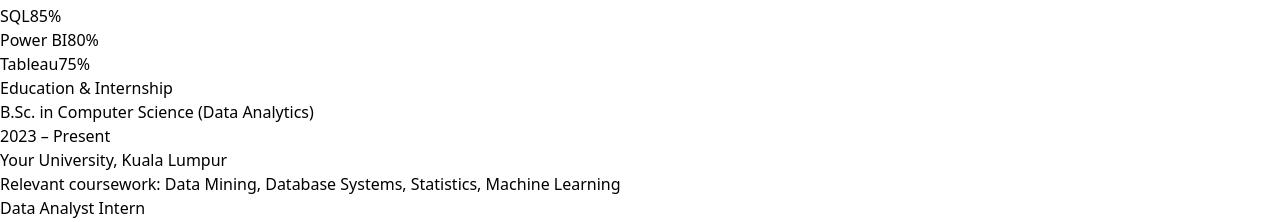
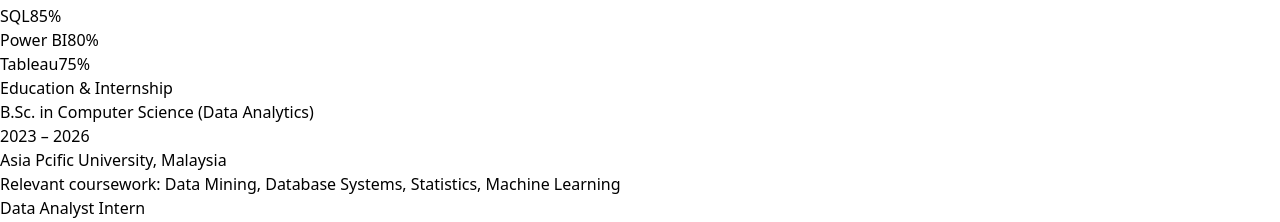
Before and after one commit to 21rafael-john/portfolio_john, a Next.js app: page / in a window 1280 px wide. Shown: the part 860-1082 px from the top of the page. Built offline with nearby package versions, Linux system fonts and the light colour scheme.

Commit message:
Update page.tsx

```diff
--- a/app/page.tsx
+++ b/app/page.tsx
@@ -19,7 +19,7 @@
   availability: "Open to internships & freelance",
   avatar: "/me.jpg",
   resumeUrl: "/resume.pdf",
-  social: { github: "https://github.com/yourhandle", linkedin: "https://www.linkedin.com/in/your-handle/", email: "mailto:johnxjrafael@gmail.com" },
+  social: { github: "https://github.com/21rafael-john", linkedin: "https://www.linkedin.com/in/rafael-john-38070b291/", email: "mailto:johnxjrafael@gmail.com" },
 };
 
 const skills = [
@@ -33,8 +33,8 @@
 const education = [
   {
     title: "B.Sc. in Computer Science (Data Analytics)",
-    org: "Your University, Kuala Lumpur",
-    period: "2023 – Present",
+    org: "Asia Pcific University, Malaysia",
+    period: "2023 – 2026",
     details: [
       "Relevant coursework: Data Mining, Database Systems, Statistics, Machine Learning",
     ],
```
